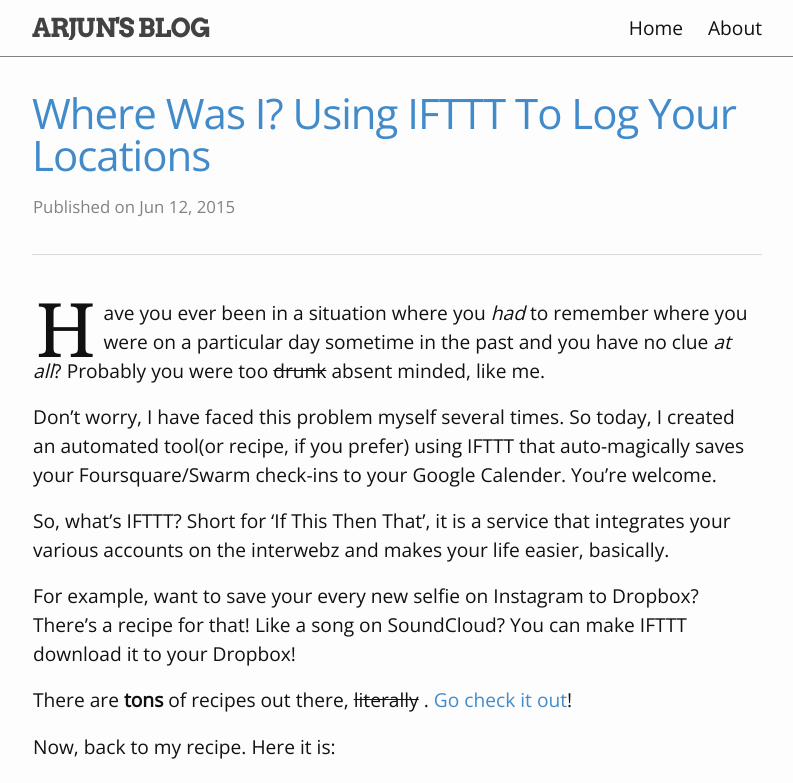
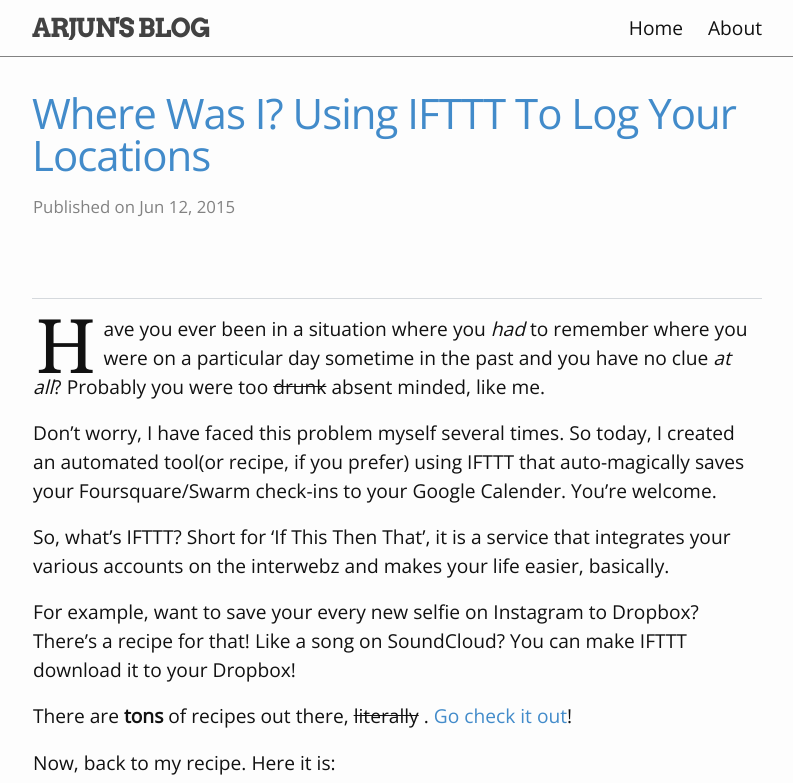
Before and after one commit to arjunnn/blog, a Jekyll site: the page built from _posts/2015-06-12-where-was-i.markdown, in a window 1280 px wide. Shown: the top 783 px of the page, without its empty margins (243-1036 px from the left). Built offline with Jekyll 4.4.1, drawn with Linux system fonts in a browser that asks for light colours; some web fonts are replaced.

Commit message:
design  chabges

```diff
--- a/_layouts/post.html
+++ b/_layouts/post.html
@@ -16,12 +16,13 @@
     <h1 class="post-title">{{ page.title }}</h1>
     <p class="post-meta">Published on {{ page.date | date: "%b %-d, %Y" }}{% if page.author %} • {{ page.author }}{% endif %}{% if page.meta %} • {{ page.meta }}{% endif %}</p>
   </header>
+  <br>
   <hr>
-  <br>
   <article class="post-content">
      {{content}}
   </article>
   <br>
+  <hr>
   <div>
     <span>tags:</span>
 {% for tag in page.tags %}
@@ -29,15 +30,14 @@
 {% endfor %}
   </div>
   <br>
-  <hr>
-  <p> Notice any issues in this post? You can <a href="https://github.com/arjunnn/blog/issues/new">fix it or raise an issue</a> on GitHub.</p>
-  <br>
   <div
   class="fb-like"
   data-share="true"
   data-width="450"
   data-show-faces="true">
-</div>
+  </div>
+  <p> Notice any issues in this post? You can <a href="https://github.com/arjunnn/blog/issues/new">fix it or raise an issue</a> on GitHub.</p>
+  <br>
 <br><br>
   {% if page.previous %}
         <a rel="prev" class="nav-prev" href="{{ page.previous.url | prepend: site.baseurl }}">&larr; Older</a>
```
